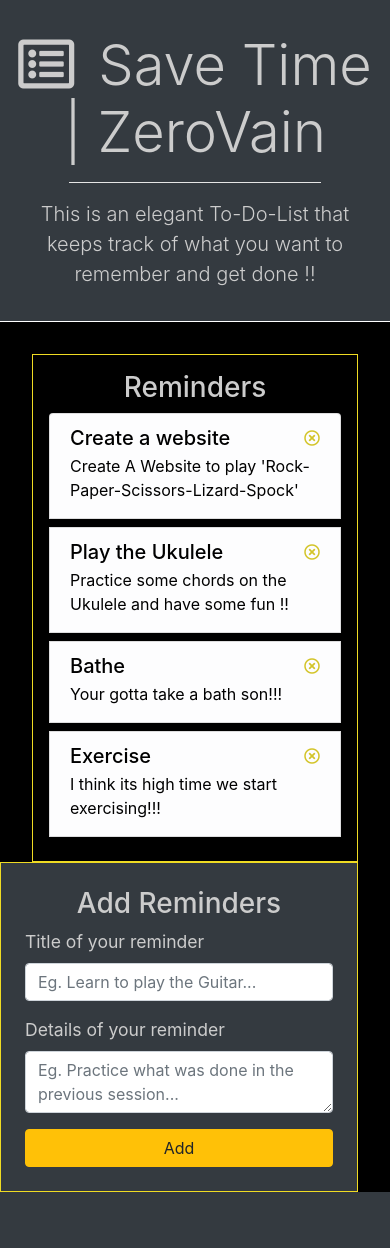
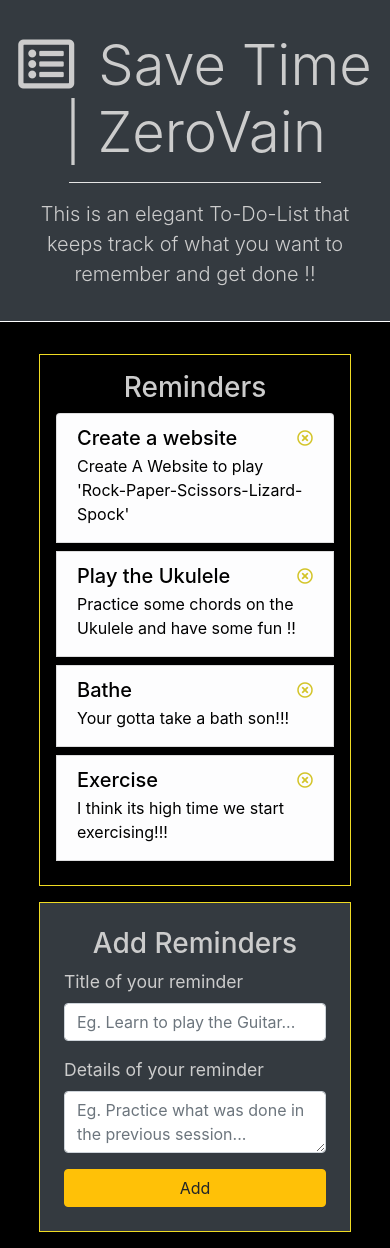
Before and after one commit to AniketShahane/DjangoToDoList, a Django app: page / in a window 390 px wide. Before the commit the page ends 1192 px from the top, so only its background shows below. Run offline with Django 3.2, Linux system fonts and the light colour scheme; data comes from the database, SQL or seed files in the repository; both versions use the stored data as it was after the commit; some libraries are stand-ins or nearby versions.

Commit message:
Make The Website Responsive

```diff
--- a/templates/lists/home.html
+++ b/templates/lists/home.html
@@ -21,24 +21,32 @@
       font-size: 1.1rem;
     }
 
+    @media only screen and (min-width: 720px){
       .flex-container{
         display:flex;
         flex-wrap: wrap;
         align-items: stretch;
         height: 100%;
+        text-align: center;
+        margin: auto;
       }
-
       .flex-container .left{
-      flex:2;
-      margin:0 2rem;
+        flex:3;
+        margin:1rem 2rem;
         height: 100%;
       }
 
       .flex-container .right{
-      flex:3;
-      margin-right: 2rem;
+        flex:2;
+        margin: 1rem 2rem;
         height: 100%;
       }
+    }
+
+    .flex-container .left, .flex-container .right {
+      margin: 1rem auto;
+    }
+
 
   </style>
 
@@ -54,7 +62,7 @@
   </div>
 
   <div class="flex-container">
-    <div class="container left" style="width:45rem; border: 1px solid #efdb23; padding: 1rem;">
+    <div class="container left" style="width:80%; border: 1px solid #efdb23; padding: 1rem;">
       <h3 class="dark text-center">Reminders</h3>
       {% if lists %}
       <ul class="list-group">
@@ -77,7 +85,7 @@
       {% endif %}
     </div>
 
-    <div class="container bg-dark p-4 right" style="width:50rem; border:1px solid #efdb23">
+    <div class="container bg-dark p-4 right" style="width:80%; border:1px solid #efdb23">
       <h3 class="dark text-center">Add Reminders</h3>
       <form action="{% url 'add' %}" method="POST">
         {% csrf_token %}
```
Also changed, not shown: db.sqlite3. Lines whose indentation alone changed are shown as unchanged.
